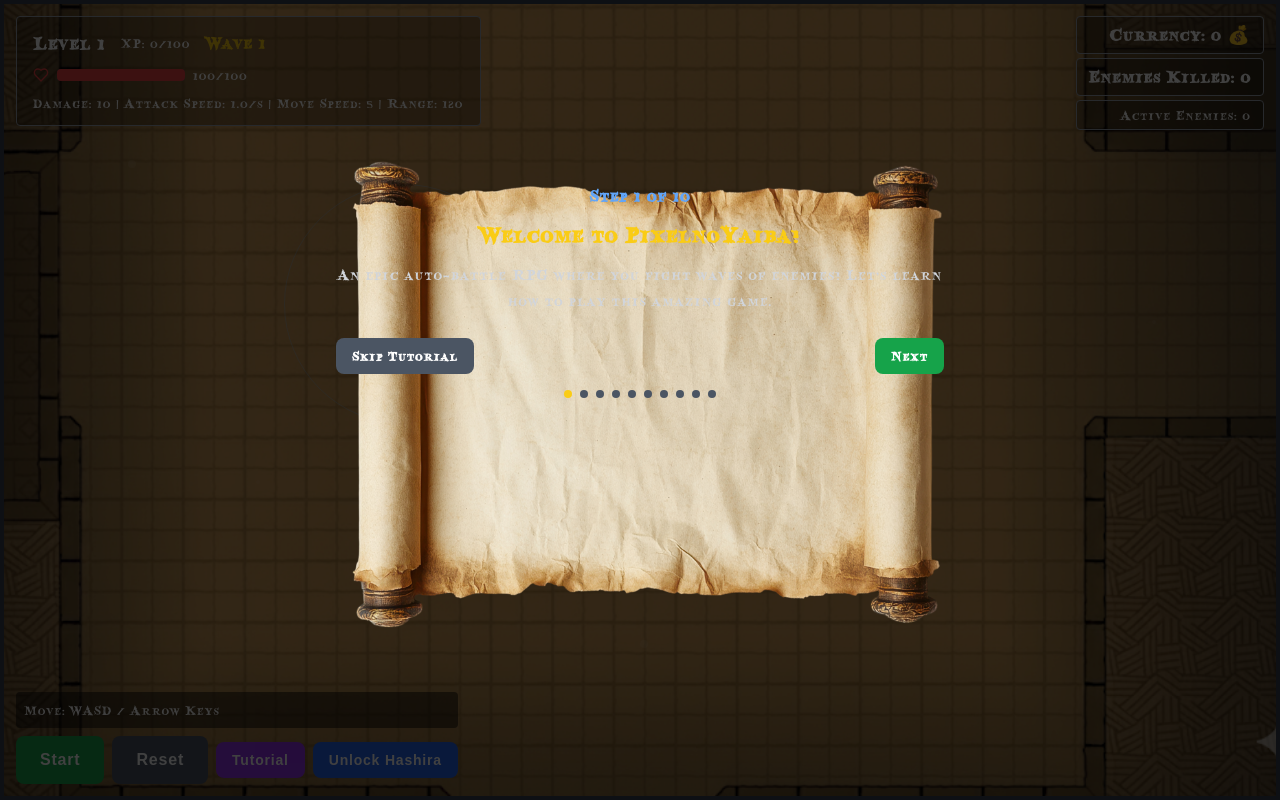
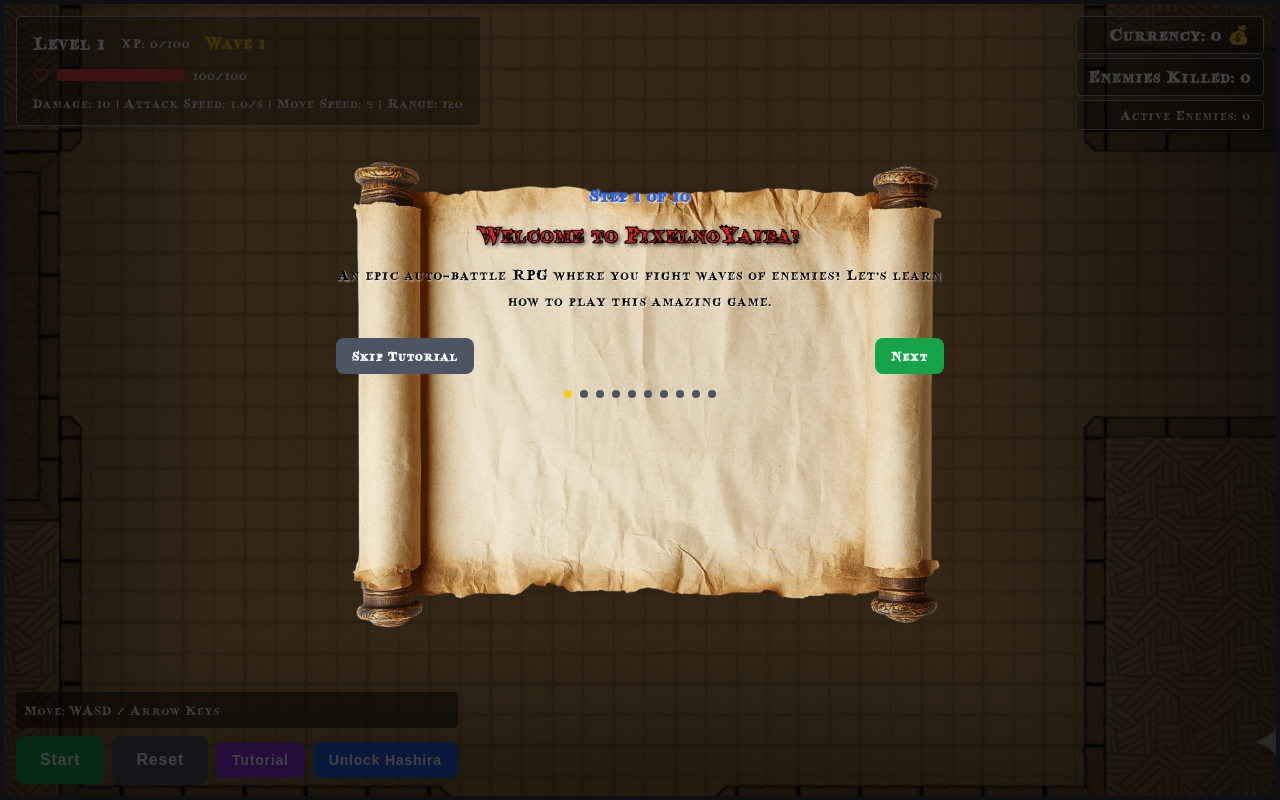
Before and after one commit to GAMER-tech-coder/PixelnoYaiba, a React (Create React App) app: page / in a window 1280 px wide. Both pictures are taken after a click on the element 354 px from the left and 486 px from the top of the page. Built offline with nearby package versions, Linux system fonts and the light colour scheme.

Commit message:
Update App.js

```diff
--- a/src/App.js
+++ b/src/App.js
@@ -2168,11 +2168,20 @@ const AutoBattleRPG = () => {
           >
             <div className="p-8 relative z-10">
               <div className="text-center mb-6">
-                <div className="text-lg font-bold text-blue-400 mb-2">
+                <div className="text-lg font-bold text-blue-600 mb-2" style={{ textShadow: '1px 1px 2px rgba(255, 255, 255, 0.8)' }}>
                   Step {tutorialStep + 1} of {tutorialSteps.length}
                 </div>
-                <h2 className="text-2xl font-bold text-yellow-400 mb-3">{tutorialSteps[tutorialStep].title}</h2>
-                <p className="text-gray-300 text-base leading-relaxed">{tutorialSteps[tutorialStep].content}</p>
+                <h2 className="text-2xl font-bold text-red-600 mb-3" style={{
+                  WebkitTextStroke: '1px black',
+                  textShadow: '2px 2px 4px rgba(0, 0, 0, 0.8)'
+                }}>
+                  {tutorialSteps[tutorialStep].title}
+                </h2>
+                <p className="text-black text-base leading-relaxed font-medium" style={{
+                  textShadow: '1px 1px 2px rgba(255, 255, 255, 0.8)'
+                }}>
+                  {tutorialSteps[tutorialStep].content}
+                </p>
               </div>
 
               <div className="flex justify-between items-center">
```
